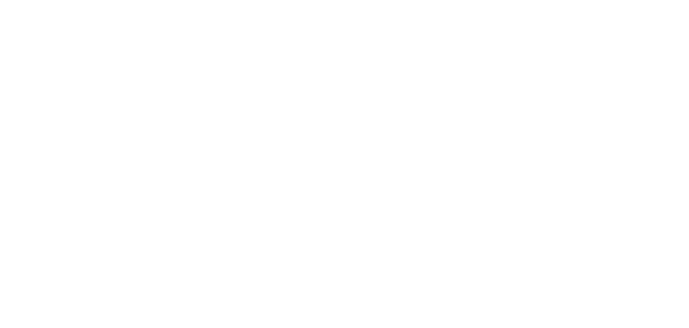
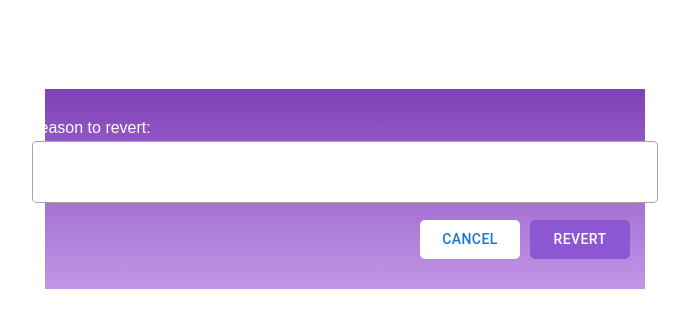
Before and after one commit to Kishor-Patil97/lecture-management, a React (Create React App) app in the folder lecture-management-system/: page /Revertreason in a window 1280 px wide. Before the commit this address had no page. Shown: the top 328 px of the page, without its empty margins (384-1073 px from the left). Built offline with nearby package versions, Linux system fonts and the light colour scheme.

Commit message:
Revert Reason UI Final

```diff
--- a/lecture-management-system/src/App.js
+++ b/lecture-management-system/src/App.js
@@ -4,6 +4,7 @@
 import { AddEvents } from './components/Add_events/AddEvents';
 import { Calendar } from './components/calendar/Calendar';
 import { Popup } from "./components/popup/Popup";
+import { Revertpopup } from "./components/revertreasonpopup/Revertpopup";
 
 
 function App() {
@@ -14,6 +15,7 @@
             <Route path="/addEvent" element={<AddEvents />} />
             <Route path="/Calendar" element={<Calendar />} />
             <Route path="/Popup" element={<Popup />} />
+            <Route path="/Revertreason" element={<Revertpopup />} />
           </Routes>
         </BrowserRouter>
       </div>
--- a/lecture-management-system/src/components/Add_events/AddEvents.css
+++ b/lecture-management-system/src/components/Add_events/AddEvents.css
@@ -59,7 +59,7 @@
     align-items: center;
 }
 
-button {
+.add-event-button button {
     width: 100%;
     height: 60%;
     background-color: #8040B8;
--- /dev/null
+++ b/lecture-management-system/src/components/revertreasonpopup/Revertpopup.js
@@ -0,0 +1,17 @@
+import styles from './Revertpopup.module.css';
+import { Button } from '@mui/material';
+
+export const Revertpopup = () => {
+    return (
+        <div class={styles.divrevert}>
+            <div className={styles.group}>
+                <div className={styles.text}>Reason to revert:</div>
+                <textarea rows='4' cols='76' className={styles.textarea} ></textarea>
+            </div>
+            <div className={styles.btns}>
+                <Button className={styles.buttonCancel}>Cancel</Button>
+                <Button className={styles.buttonRevert}>Revert</Button>
+            </div>
+        </div>
+    );
+};
--- /dev/null
+++ b/lecture-management-system/src/components/revertreasonpopup/Revertpopup.module.css
@@ -0,0 +1,46 @@
+.divrevert {
+    width: 600px;
+    height: 200px;
+    border: 1px solid;
+    background: linear-gradient(180deg, rgb(128, 64, 184) 0%, rgba(121, 27, 203, 0.46) 100%);
+    color: white;
+    display: flex;
+    justify-content: center;
+    align-items: center;
+    flex-direction: column;
+    font-family: sans-serif;
+    position: relative;
+    top: 80px;
+    left: 420px;
+}
+
+
+.textarea {
+    border-radius: 5px;
+    padding: 0 0 0 1px;
+    margin: 4px;
+    border-color: rgb(124 113 113 / 64%);
+    resize: none;
+    margin-bottom: 2%;
+}
+
+.buttonCancel, .buttonRevert {
+    padding: 7px !important;
+    width: 100px !important;
+    border-radius: 5px !important;
+    border: unset !important;
+}
+
+.buttonRevert {
+    background-color: #8D57D4 !important;
+    color: white !important;
+}
+
+.buttonCancel {
+    margin-right: 10px !important;
+    background-color: white !important;
+}
+.btns {
+    position: relative;
+    left: 30%;
+}
```
